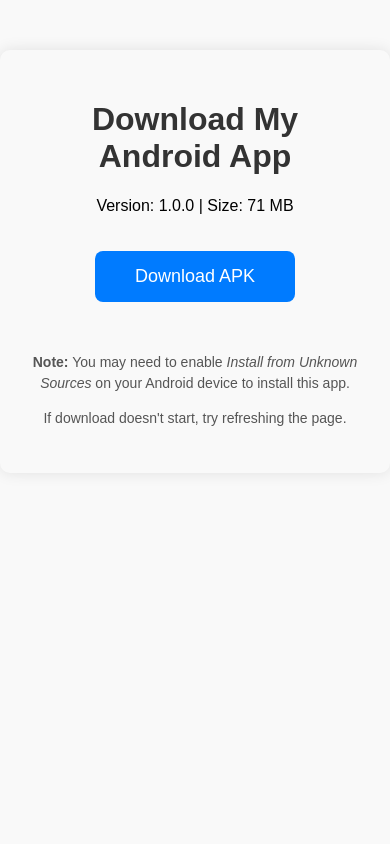
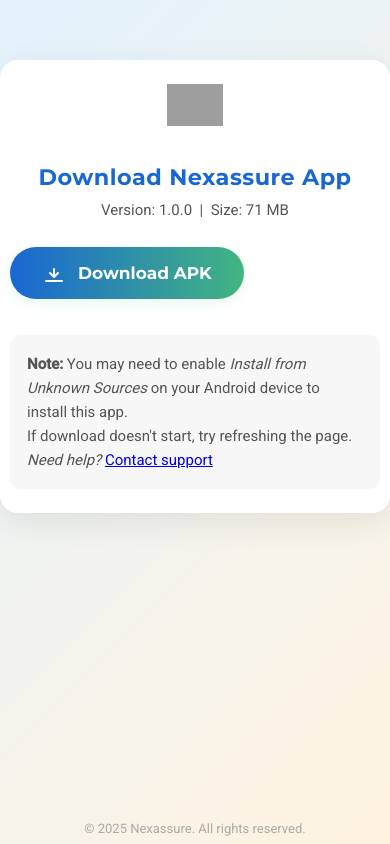
Before and after one commit to rohilkohli/nexassure-app-download, a plain HTML site: page index.html in a window 390 px wide. Drawn offline with Linux system fonts and the light colour scheme; grey boxes are pictures that could not be loaded.

Commit message:
Refactor index.html for improved design and functionality
Updated styling and structure for the download page, including new fonts and improved layout.

```diff
--- a/index.html
+++ b/index.html
@@ -4,78 +4,216 @@
   <meta charset="UTF-8" />
   <meta name="viewport" content="width=device-width, initial-scale=1" />
   <title>Download My Android App</title>
+  <link href="https://fonts.googleapis.com/css2?family=Montserrat:wght@700&family=Roboto:wght@400;500&display=swap" rel="stylesheet">
   <style>
     body {
-      font-family: Arial, sans-serif;
+      font-family: 'Roboto', Arial, sans-serif;
+      background: linear-gradient(135deg, #e3f2fd 0%, #fff3e0 100%);
+      margin: 0;
+      min-height: 100vh;
+      display: flex;
+      flex-direction: column;
+    }
+    .container {
       max-width: 400px;
-      margin: 50px auto;
+      margin: 60px auto 0 auto;
+      background: #fff;
+      padding: 40px 32px 32px 32px;
+      border-radius: 18px;
+      box-shadow: 0 8px 32px rgba(0,0,0,0.08);
       text-align: center;
-      background: #f9f9f9;
-      padding: 30px;
-      border-radius: 10px;
-      box-shadow: 0 0 15px rgba(0,0,0,0.1);
+      animation: fadeIn 1s cubic-bezier(.73,.08,.11,.98);
+    }
+    @keyframes fadeIn {
+      from {opacity: 0; transform: translateY(40px);}
+      to {opacity: 1; transform: translateY(0);}
+    }
+    .logo {
+      width: 56px;
+      margin-bottom: 18px;
+      animation: popIn 0.7s cubic-bezier(.73,.08,.11,.98);
+    }
+    @keyframes popIn {
+      0% {transform: scale(0);}
+      60% {transform: scale(1.2);}
+      100% {transform: scale(1);}
     }
     h1 {
-      color: #333;
+      font-family: 'Montserrat', Arial, sans-serif;
+      color: #1967d2;
+      margin-bottom: 10px;
+      font-size: 2rem;
+      letter-spacing: 0.5px;
+    }
+    .meta {
+      font-size: 15px;
+      color: #555;
+      margin-bottom: 28px;
     }
     .btn-download {
-      background-color: #007bff;
+      background: linear-gradient(90deg, #1967d2 0%, #43b581 100%);
       color: white;
       border: none;
-      padding: 15px 40px;
-      font-size: 18px;
-      border-radius: 8px;
+      padding: 16px 54px;
+      font-size: 19px;
+      font-family: 'Montserrat', Arial, sans-serif;
+      border-radius: 100px;
       cursor: pointer;
-      transition: background-color 0.3s ease;
-      margin: 20px 0;
+      box-shadow: 0 4px 12px rgba(67,181,129,0.12);
+      transition: background 0.3s, transform 0.18s;
+      margin: 25px 0 16px 0;
+      display: flex;
+      align-items: center;
+      gap: 12px;
+      justify-content: center;
+      position: relative;
+      overflow: hidden;
     }
-    .btn-download:hover {
-      background-color: #0056b3;
+    .btn-download:active {
+      transform: scale(0.98);
+    }
+    .btn-download svg {
+      width: 24px;
+      height: 24px;
+      vertical-align: middle;
+      fill: #fff;
+      animation: bounce 1s infinite;
+    }
+    @keyframes bounce {
+      0%, 100% { transform: translateY(0);}
+      50% { transform: translateY(-6px);}
     }
     #status {
-      font-weight: bold;
-      color: #28a745;
-      margin-top: 15px;
+      font-weight: 500;
+      color: #43b581;
+      margin-top: 14px;
       display: none;
+      font-size: 1.07rem;
+      transition: color 0.3s;
+    }
+    .progress-bar {
+      display: none;
+      height: 8px;
+      width: 100%;
+      background: #e0e0e0;
+      border-radius: 100px;
+      margin: 10px 0 0 0;
+      overflow: hidden;
+    }
+    .progress {
+      width: 0;
+      height: 100%;
+      background: linear-gradient(90deg, #1967d2 0%, #43b581 100%);
+      border-radius: 100px;
+      transition: width 0.5s;
+    }
+    .checkmark {
+      display: none;
+      margin: 0 auto;
+      margin-top: 12px;
+      width: 44px;
+      height: 44px;
+      animation: fadeIn 0.9s;
     }
     .info {
-      font-size: 14px;
+      font-size: 15px;
       color: #555;
-      margin-top: 30px;
-      line-height: 1.5;
+      margin-top: 36px;
+      line-height: 1.6;
+      background: #f7f7f7;
+      padding: 17px;
+      border-radius: 10px;
+      text-align: left;
+    }
+    footer {
+      margin-top: auto;
+      text-align: center;
+      color: #aaa;
+      font-size: 13px;
+      padding: 18px 0 8px 0;
+    }
+    @media (max-width: 480px) {
+      .container {
+        padding: 24px 10px;
+        max-width: 98vw;
+      }
+      h1 {
+        font-size: 1.4rem;
+      }
+      .btn-download {
+        font-size: 17px;
+        padding: 14px 32px;
+      }
     }
   </style>
 </head>
 <body>
-  <h1>Download My Android App</h1>
-  <p>Version: 1.0.0 | Size: 71 MB</p>
-  <button class="btn-download" id="downloadBtn">Download APK</button>
-  <p id="status"></p>
-  <div class="info">
-    <p><strong>Note:</strong> You may need to enable <em>Install from Unknown Sources</em> on your Android device to install this app.</p>
-    <p>If download doesn't start, try refreshing the page.</p>
+  <div class="container">
+    <img src="https://img.icons8.com/color/96/000000/android-os.png" alt="App Logo" class="logo" />
+    <h1>Download Nexassure App</h1>
+    <div class="meta">Version: 1.0.0 &nbsp;|&nbsp; Size: 71 MB</div>
+    <button class="btn-download" id="downloadBtn">
+      <svg viewBox="0 0 24 24">
+        <path d="M12 16v-8m0 8l-4-4m4 4l4-4M4 20h16" stroke="white" stroke-width="2" fill="none" stroke-linecap="round" stroke-linejoin="round"/>
+      </svg>
+      Download APK
+    </button>
+    <div class="progress-bar" id="progressBar">
+      <div class="progress" id="progress"></div>
+    </div>
+    <p id="status"></p>
+    <svg class="checkmark" id="checkmark" viewBox="0 0 52 52">
+      <circle cx="26" cy="26" r="25" fill="none" stroke="#43b581" stroke-width="3"/>
+      <path fill="none" stroke="#43b581" stroke-width="4" d="M14 27l7 7 17-17"/>
+    </svg>
+    <div class="info">
+      <strong>Note:</strong> You may need to enable <em>Install from Unknown Sources</em> on your Android device to install this app.<br>
+      If download doesn't start, try refreshing the page.<br>
+      <em>Need help?</em> <a href="mailto:support@example.com">Contact support</a>
+    </div>
   </div>
-
+  <footer>
+    &copy; 2025 Nexassure. All rights reserved.
+  </footer>
   <script>
     const downloadBtn = document.getElementById('downloadBtn');
     const status = document.getElementById('status');
-    // Correct direct raw GitHub URL
+    const progressBar = document.getElementById('progressBar');
+    const progress = document.getElementById('progress');
+    const checkmark = document.getElementById('checkmark');
     const apkUrl = 'https://github.com/rohilkohli/nexassure-app-download/raw/main/nexassure_v.1.apk';
 
     downloadBtn.addEventListener('click', () => {
       status.style.display = 'block';
       status.textContent = 'Preparing your download...';
+      progressBar.style.display = 'block';
+      progress.style.width = '0';
 
+      // Animate progress bar
+      let prog = 0;
+      const progInterval = setInterval(() => {
+        prog += Math.random() * 22 + 10; // Progress faster
+        if (prog >= 100) prog = 100;
+        progress.style.width = prog + '%';
+        if (prog >= 100) {
+          clearInterval(progInterval);
+          status.textContent = 'Download started! Thank you for downloading.';
+          progressBar.style.display = 'none';
+          checkmark.style.display = 'block';
+          setTimeout(() => {
+            status.style.display = 'none';
+            checkmark.style.display = 'none';
+          }, 2800);
+        }
+      }, 400);
+
+      // Start download
       const a = document.createElement('a');
-      a.href = 'https://github.com/rohilkohli/nexassure-app-download/raw/main/nexassure_v.1.apk';
+      a.href = apkUrl;
       a.download = 'nexassure_v.1.apk';
       document.body.appendChild(a);
       a.click();
       document.body.removeChild(a);
-
-      setTimeout(() => {
-        status.textContent = 'Download started! Thank you for downloading.';
-      }, 2000);
     });
   </script>
 </body>
```
